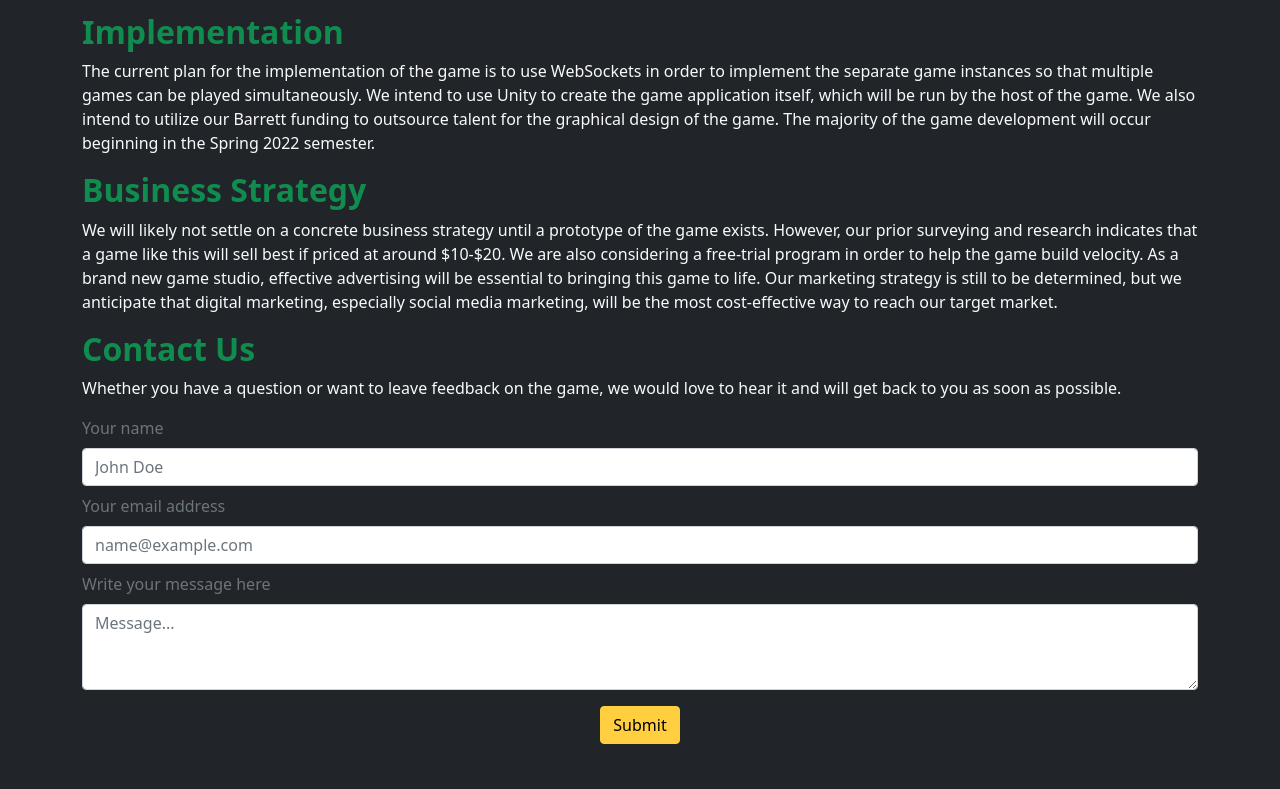
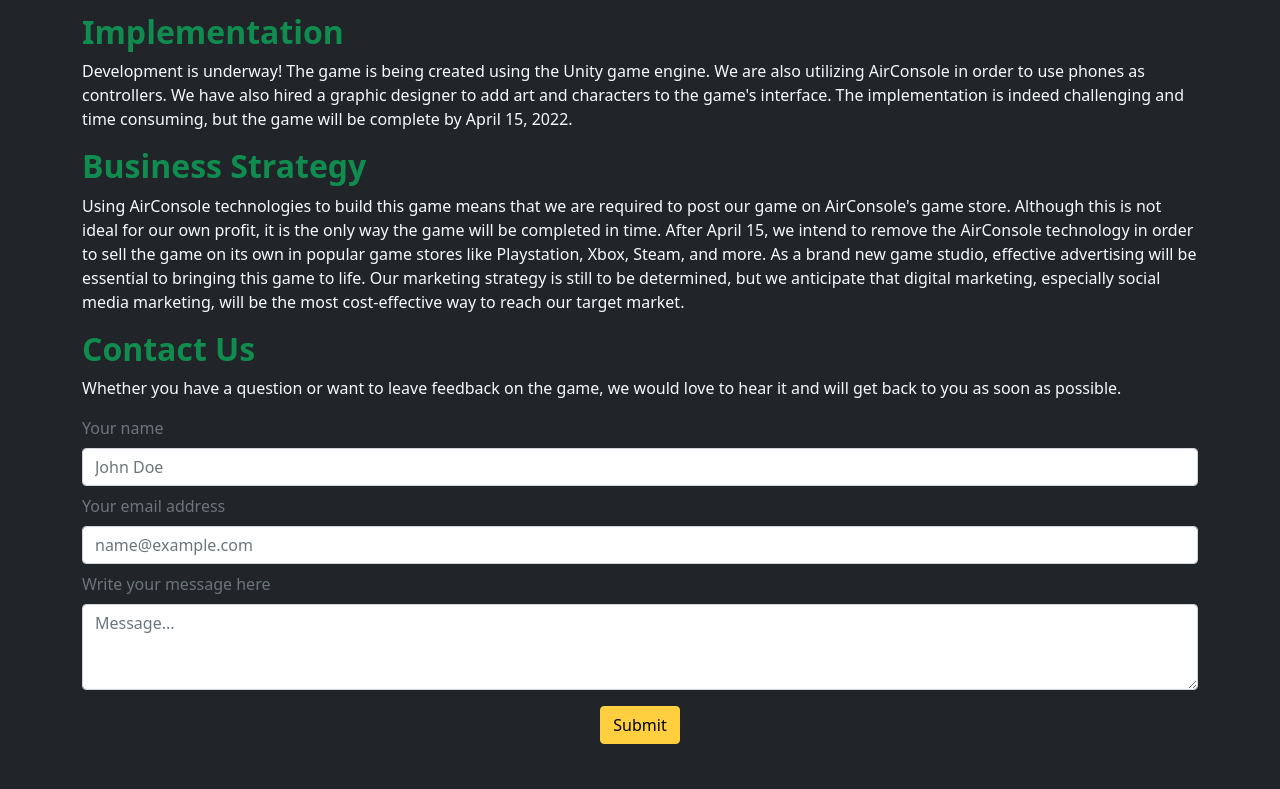
Before and after one commit to eric-waters/party-on-wall-street-website, a website: page client/index.html in a window 1280 px wide. Shown: the part 1164-1953 px from the top of the page. Drawn offline with nearby package versions, Linux system fonts and the light colour scheme.

Commit message:
updated implementation and business strategy

```diff
--- a/client/index.html
+++ b/client/index.html
@@ -22,6 +22,7 @@
                 <button class="navbar-toggler" type="button" data-bs-toggle="collapse" data-bs-target="#navbarSupportedContent" aria-controls="navbarSupportedContent" aria-expanded="false" aria-label="Toggle navigation">
                     <span class="navbar-toggler-icon"></span>
                 </button>
+            </div>
             <div class="collapse navbar-collapse" id="navbarSupportedContent">
                 <ul class="navbar-nav ms-auto mb-2 mb-lg-0">
                     <li class="nav-item">
@@ -112,19 +113,18 @@
         <div id="implementation" class="text-light">
             <h2 class="text-primary"><strong>Implementation</strong></h2>
             <p class="text-light">
-                The current plan for the implementation of the game is to use WebSockets in order to implement the separate game instances so
-                that multiple games can be played simultaneously. We intend to use Unity to create the game application itself, which will be run
-                by the host of the game. We also intend to utilize our Barrett funding to outsource talent for the graphical design of the game.
-                The majority of the game development will occur beginning in the Spring 2022 semester.
+                Development is underway! The game is being created using the Unity game engine. We are also utilizing AirConsole in order to use phones as controllers.
+                We have also hired a graphic designer to add art and characters to the game's interface. The implementation is indeed challenging and time consuming, but
+                the game will be complete by April 15, 2022.
             </p>
         </div>
         <!--Business Strategy-->
         <div id="strategy" class="text-light">
             <h2 class="text-primary"><strong>Business Strategy</strong></h2>
             <p class="text-light">
-                We will likely not settle on a concrete business strategy until a prototype of the game exists. However, our prior
-                surveying and research indicates that a game like this will sell best if priced at around $10-$20. We are also considering
-                a free-trial program in order to help the game build velocity.
+                Using AirConsole technologies to build this game means that we are required to post our game on AirConsole's game store. Although this is not ideal for our own profit,
+                it is the only way the game will be completed in time. After April 15, we intend to remove the AirConsole technology in order to sell the game on its own in popular
+                game stores like Playstation, Xbox, Steam, and more.
                 As a brand new game studio, effective advertising will be essential to bringing this game to life. Our marketing strategy is still
                 to be determined, but we anticipate that digital marketing, especially social media marketing, will be the most cost-effective way to
                 reach our target market.
```
Lines whose indentation alone changed are shown as unchanged.
